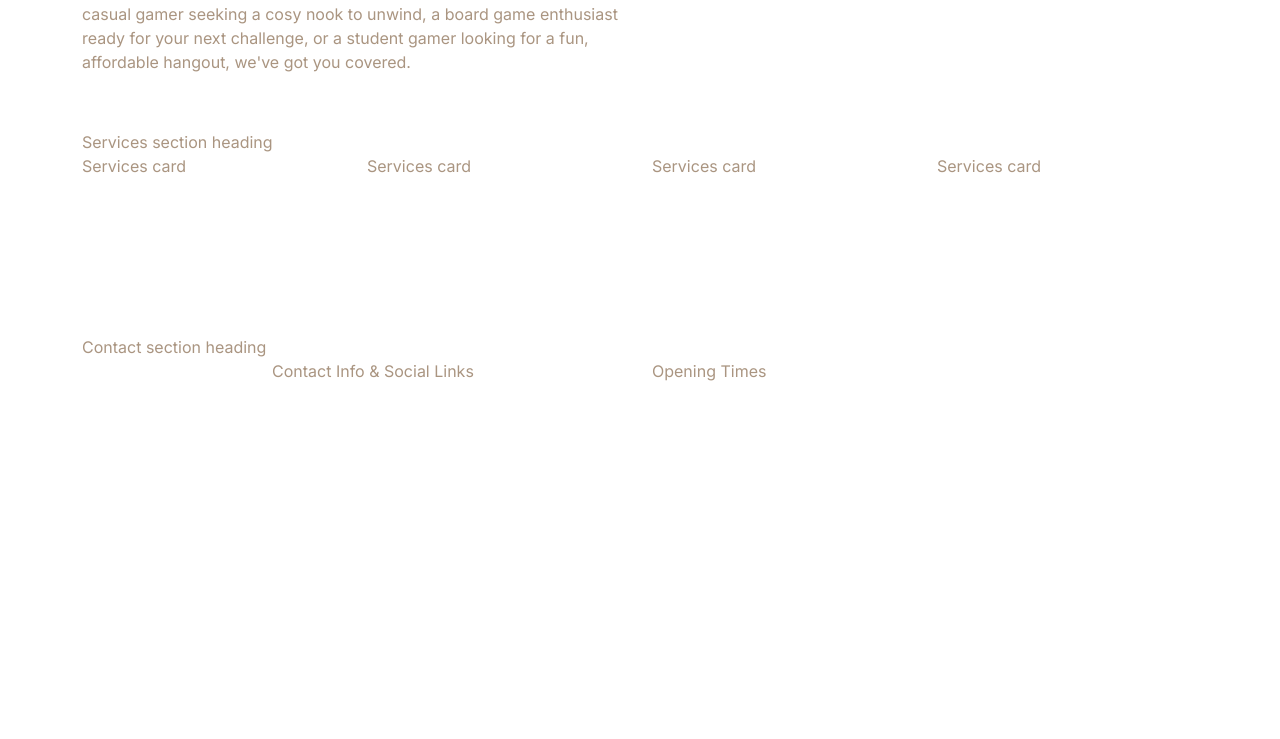
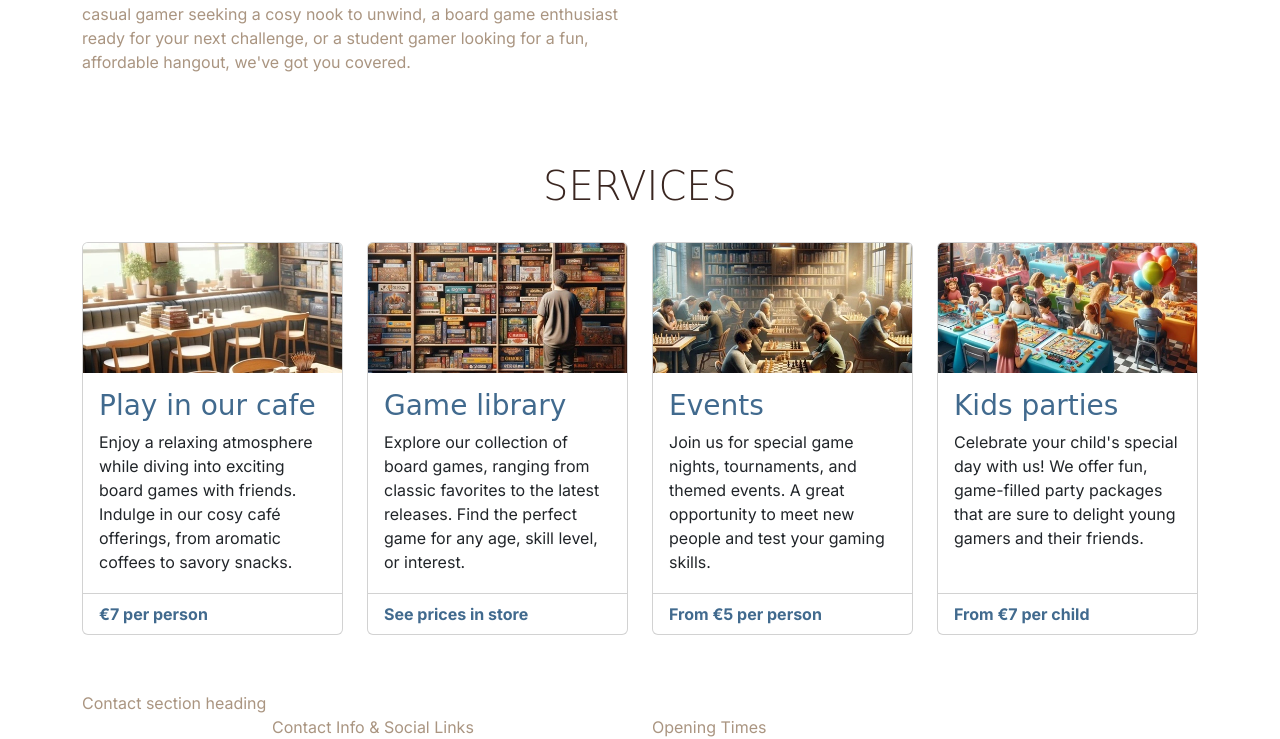
Before and after one commit to code-mca/boardwalk-games, a plain HTML site: page index.html in a window 1280 px wide. Shown: the part 417-1156 px from the top of the page. Before the commit the page ends 800 px from the top, so only its background shows below. Drawn offline with nearby package versions, Linux system fonts and the light colour scheme; a web font is replaced by a local one.

Commit message:
added service section styling

```diff
--- a/assets/css/styles.css
+++ b/assets/css/styles.css
@@ -24,7 +24,15 @@ h2,
 h3 {
   font-family: var(--secondary-font);
   color: var(--primary-color);
+}
+
+h1,
+h2 {
   text-transform: uppercase;
+}
+
+h2 {
+  margin-bottom: 2rem;
 }
 
 .sub-heading-color {
@@ -52,6 +60,18 @@ h3 {
   font-family: var(--secondary-font);
 }
 
+/* Services Section */
+
+#services .card-footer {
+  font-weight: bold;
+  color: var(--highlight-color);
+  background-color: transparent;
+}
+
+#services .card {
+  margin-bottom: 1.5rem;
+}
+
 /* Grid visualisation CSS for testing */
 
 /* .container,
@@ -63,3 +83,41 @@ h3 {
   border: 2px solid white;
   background-color: lightgray;
 } */
+
+/* Media Queries */
+
+/* Medium Devices - >768px - tablets and up */
+
+@media screen and (min-width: 768px) {
+  /* make all cards the same height */
+  #services .card-body {
+    min-height: 191px;
+  }
+}
+
+/* Large Screens - >992px - small laptops and up */
+
+@media screen and (min-width: 992px) {
+  /* make all cards the same height */
+  #services .card-body {
+    min-height: auto;
+  }
+}
+
+/* XLarge Screens - >1200px - small laptops and up */
+
+@media screen and (min-width: 1200px) {
+  /* make all cards the same height */
+  #services .card-body {
+    min-height: 220px;
+  }
+}
+
+/* XLarge Screens - >1200px - small laptops and up */
+
+@media screen and (min-width: 1400px) {
+  /* make all cards the same height */
+  #services .card-body {
+    min-height: 195px;
+  }
+}
--- a/index.html
+++ b/index.html
@@ -44,7 +44,7 @@
                         <a class="nav-link active" aria-current="page" href="index.html">Home</a>
                     </li>
                     <li class="nav-item">
-                        <a class="nav-link" href="#">Services</a>
+                        <a class="nav-link" href="services.html">Services</a>
                     </li>
                     <li class="nav-item">
                         <a class="nav-link" href="game-library.html">Games</a>
@@ -116,13 +116,79 @@
 
     <main>
         <!-- Services section -->
-        <section class="container">
+        <section id="services" class="container section">
             <div class="row">
-                <div class="col-12">Services section heading</div>
-                <div class="col-12 col-md-6 col-xl-3">Services card</div>
-                <div class="col-12 col-md-6 col-xl-3">Services card</div>
-                <div class="col-12 col-md-6 col-xl-3">Services card</div>
-                <div class="col-12 col-md-6 col-xl-3">Services card</div>
+                <div class="col-12 text-center">
+                    <h2 class="display-6">Services</h2>
+                </div>
+                <div class="col-12 col-md-6 col-xl-3">
+                    <div class="card">
+                        <img src="assets/images/services-1.webp" class="card-img-top"
+                            alt="Boardwalk games cafe table by a window, stacks of boardgames can be seen on the table">
+                        <div class="card-body">
+                            <h3 class="card-title sub-heading-color">Play in our cafe</h3>
+                            <p class="card-text">
+                                Enjoy a relaxing atmosphere while diving into exciting board
+                                games with friends. Indulge in our cosy café offerings, from
+                                aromatic coffees to savory snacks.
+                            </p>
+                        </div>
+                        <div class="card-footer">
+                            <p class="mb-0">€7 per person</p>
+                        </div>
+                    </div>
+                </div>
+                <div class="col-12 col-md-6 col-xl-3">
+                    <div class="card">
+                        <img src="assets/images/services-2.webp" class="card-img-top"
+                            alt="Board games stacked in bookshelves, a man can be seen browsing the shelves" />
+                        <div class="card-body">
+                            <!-- bootstrap cards come as h5 by default, changed to h3 to fit project heading hierarchy -->
+                            <h3 class="card-title sub-heading-color">Game library</h3>
+                            <p class="card-text">
+                                Explore our collection of board games, ranging from classic
+                                favorites to the latest releases. Find the perfect game for
+                                any age, skill level, or interest.
+                            </p>
+                        </div>
+                        <div class="card-footer">
+                            <p class="mb-0">See prices in store</p>
+                        </div>
+                    </div>
+                </div>
+                <div class="col-12 col-md-6 col-xl-3">
+                    <div class="card">
+                        <img src="assets/images/services-3.webp" class="card-img-top">
+                        <div class="card-body">
+                            <h3 class="card-title sub-heading-color">Events</h3>
+                            <p class="card-text">
+                                Join us for special game nights, tournaments, and themed
+                                events. A great opportunity to meet new people and test your
+                                gaming skills.
+                            </p>
+                        </div>
+                        <div class="card-footer">
+                            <p class="mb-0">From €5 per person</p>
+                        </div>
+                    </div>
+                </div>
+                <div class="col-12 col-md-6 col-xl-3">
+                    <div class="card">
+                        <img src="assets/images/services-4.webp" class="card-img-top"
+                            alt="A kids party being held at Boardwalk Games">
+                        <div class="card-body">
+                            <h3 class="card-title sub-heading-color">Kids parties</h3>
+                            <p class="card-text">
+                                Celebrate your child's special day with us! We offer fun,
+                                game-filled party packages that are sure to delight young
+                                gamers and their friends.
+                            </p>
+                        </div>
+                        <div class="card-footer">
+                            <p class="mb-0">From €7 per child</p>
+                        </div>
+                    </div>
+                </div>
             </div>
         </section>
     </main>
```
Also changed, not shown: game-library.html (+1 -1 lines), services.html (added, +70 -0 lines).
